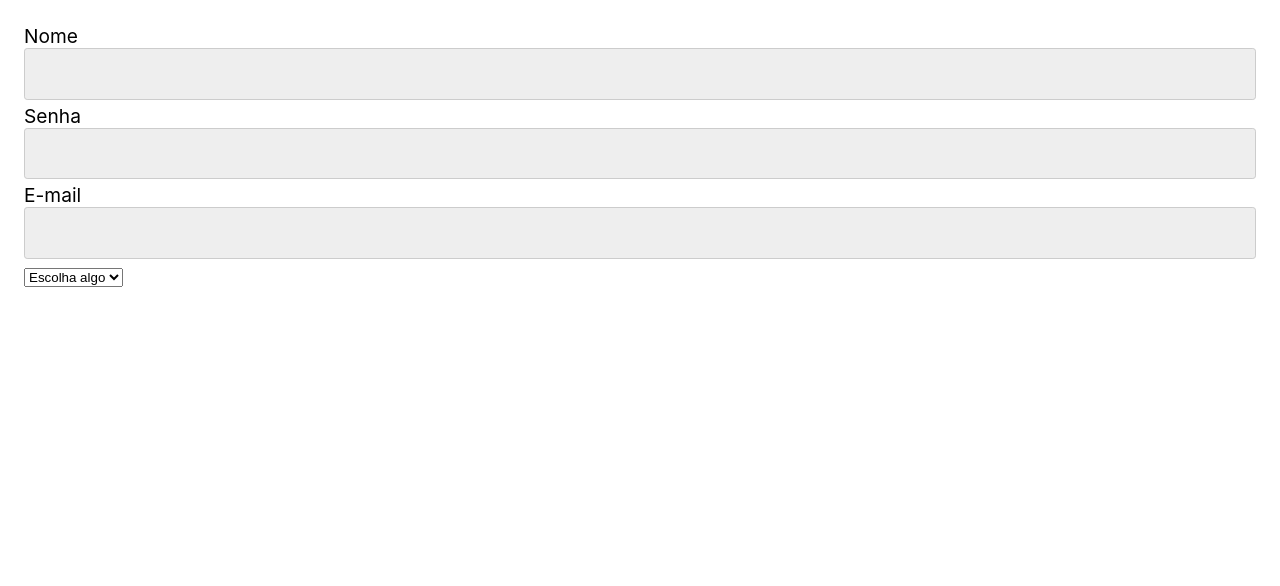
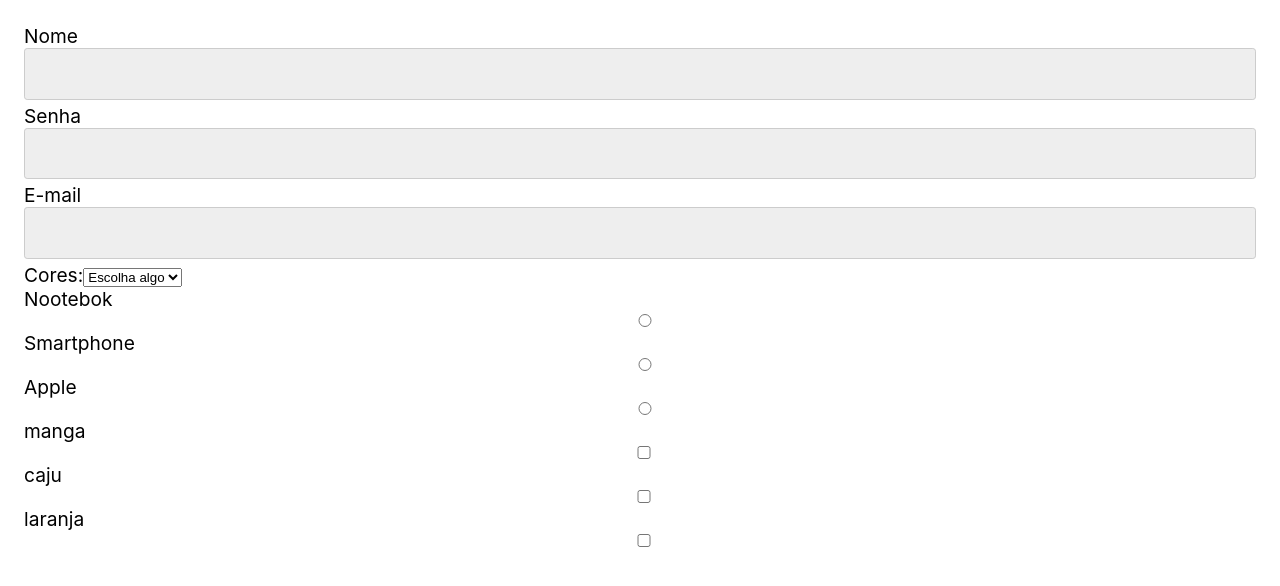
Before and after one commit to narciso-roberto/FUP, a React (Vite) app: page / in a window 1280 px wide. Shown: the top 586 px of the page. Built offline with nearby package versions, Linux system fonts and the light colour scheme.

Commit message:
treianndo forms

```diff
--- a/src/App.jsx
+++ b/src/App.jsx
@@ -1,20 +1,28 @@
 import React from 'react';
 import Input from './inputs/Input';
 import Select from './inputs/Select';
+import Radio from './inputs/Radio';
+import CheckBox from './inputs/CheckBox';
 
 
 const App = () => {
 
-  const [dados,setDados] = React.useState({nome: '',email:'',senha:'',select:''})
+  const [dados,setDados] = React.useState({nome: '',email:'',senha:'',select:'',radio:'',cpf:'',checkbox:[]})
 
-  console.log(dados.select)
+
   return(<>
   <form>
     <Input value={dados} setValue={setDados} label='Nome' type='text' id='nome' name='nome'/>
     <Input value={dados} setValue={setDados} label='Senha' type='password' id='senha' name='senha'/>
     <Input value={dados} setValue={setDados} label='E-mail' type='email' id='email' name='email'/>
-    <Select value={dados} setValue={setDados} label='Cores' id='select'/>
-
+    <Select value={dados} setValue={setDados} label='Cores' id='select'>
+        <option value={''}>Escolha algo</option>
+        <option value={'vermelho'}>Vermelho</option>
+        <option value={'azul'}>Azul</option>
+        <option value={'amarelo'}>Amarelo</option>
+    </Select>
+    <Radio value={dados} setValue={setDados} label='Produtos' id='radio' options={['Nootebok','Smartphone','Apple']}/>
+    <CheckBox value={dados} setValue={setDados} label='Frutas' id='checkbox' options={['manga','caju','laranja']}/>
   </form>
 
   </>)
--- /dev/null
+++ b/src/inputs/CheckBox.jsx
@@ -0,0 +1,36 @@
+import React from 'react'
+
+const CheckBox = ({label,value,id,setValue,options}) => {
+
+
+  function verif(option){
+    return value[id].includes(option) ? true : false
+  }
+
+  function handleCheck({target}){
+    if(target.checked){
+      console.log(1)
+      setValue({...value,[id]: [...value[id],target.value]})
+    }
+    else{
+      setValue({...value,[id]: value[id].filter((option) => option != target.value)})
+
+    }
+
+
+  }
+
+  return (
+    <>
+      {options.map((option,index) => {
+      return(
+      <label key={index}>{option}
+        <input value={option} type='checkbox' id={id} checked={verif(option)} onChange={handleCheck}/>
+      </label>)
+
+    })}
+    </>
+  )
+}
+
+export default CheckBox
--- /dev/null
+++ b/src/inputs/Radio.jsx
@@ -0,0 +1,17 @@
+import React from 'react'
+
+const Radio = ({label,value,id,setValue,options}) => {
+
+
+  return (<>
+    {options.map((option,index) => {
+      return(
+      <label key={index}>{option}
+        <input value={option} type='radio' name={id} onChange={({target}) => {setValue({...value,[id]: target.value})}}/>
+      </label>)
+
+    })}
+  </>)
+}
+
+export default Radio
--- a/src/inputs/Select.jsx
+++ b/src/inputs/Select.jsx
@@ -1,15 +1,14 @@
 import React from 'react'
 
-const Select = ({label,value,id,setValue,...props}) => {
+const Select = ({label,value,id,setValue,children,...props}) => {
 
 
   return (
-    <>
+    <>{label+':'}
     <select id={id} value={value[id]} {...props} onChange={({target}) => {setValue({...value,[id]: target.value})}}>
-        <option value={''}>Escolha algo</option>
-        <option value={'vermelho'}>Vermelho</option>
-        <option value={'azul'}>Azul</option>
-        <option value={'amarelo'}>Amarelo</option>
+        {children.map((option,index) => {
+          return <React.Fragment key={index}>{option}</React.Fragment>
+        })}
     </select>
 
     </>
```
Also changed, not shown: src/Hooks/useForm.jsx (added, +45 -0 lines), src/inputs/Cep.jsx (added, +11 -0 lines).
